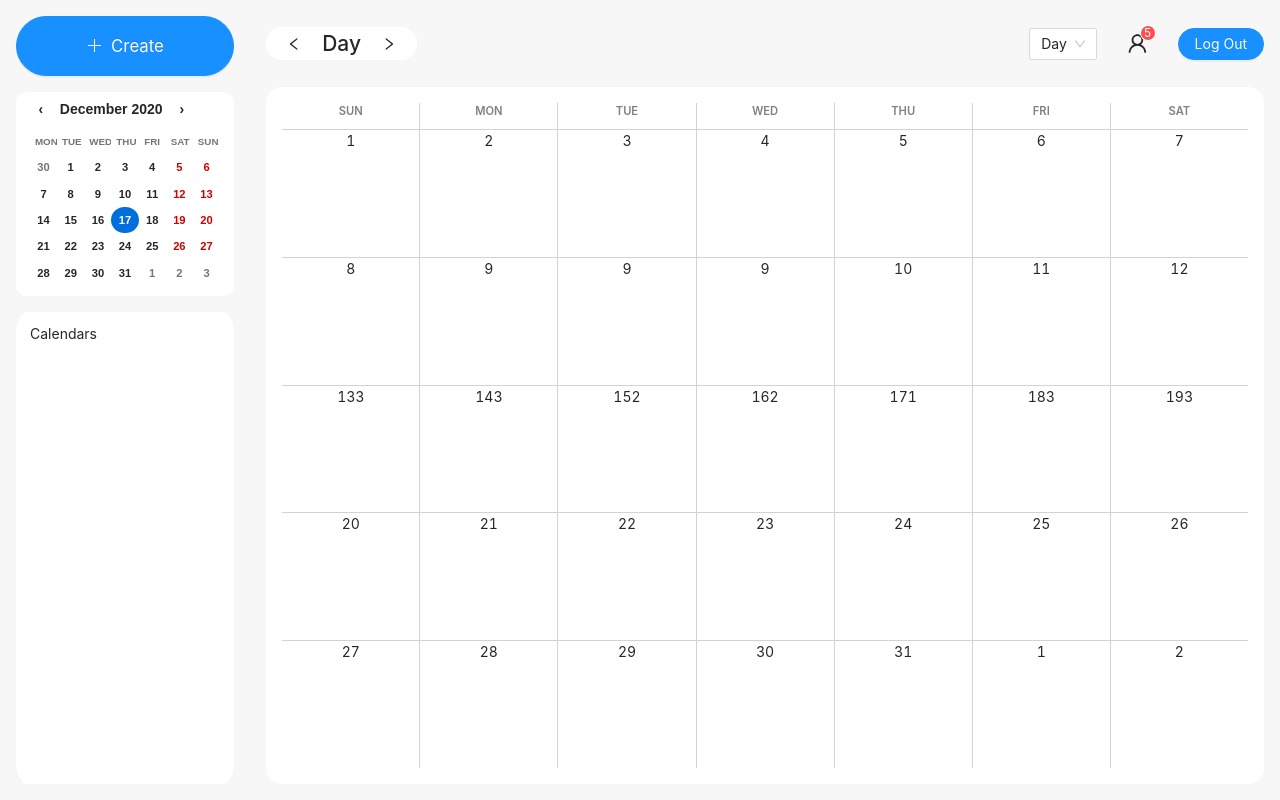
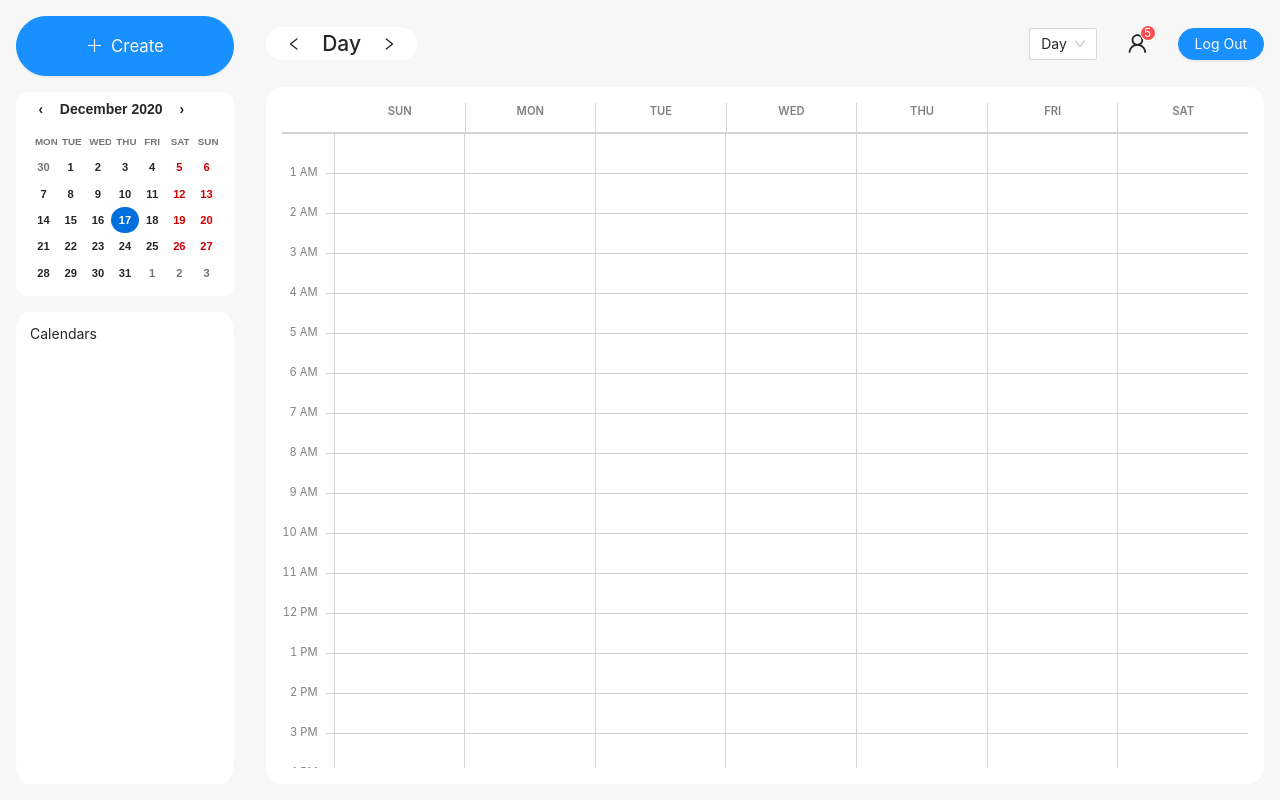
Before and after one commit to xuanlc113/spring-calendar, a React (Create React App) app in the folder client/: page / in a window 1280 px wide. Built offline with nearby package versions, Linux system fonts and the light colour scheme.

Commit message:
remove grid, use absolute positioning for events

```diff
--- a/client/src/content/Content.js
+++ b/client/src/content/Content.js
@@ -15,8 +15,8 @@ const Container = styled.div`
 export default function Content() {
   return (
     <Container>
-      <Month />
-      {/* <Week /> */}
+      {/* <Month /> */}
+      <Week />
       {/* <Day /> */}
     </Container>
   );
--- a/client/src/content/schedule/Grid.js
+++ b/client/src/content/schedule/Grid.js
@@ -5,11 +5,8 @@ const Container = styled.div`
   width: 100%;
 `;
 
-const TimeGrid = styled.div`
-  flex: 1;
-  display: grid;
-  grid-template-columns: repeat(6, 1fr);
-  grid-template-rows: repeat(96, minmax(10px, 1fr));
+const Board = styled.div`
+  width: 95%;
 `;
 
 const GridLine = styled.div`
@@ -19,11 +16,14 @@ const GridLine = styled.div`
   position: absolute;
   top: 0;
   grid-template-columns: 1fr;
-  grid-template-rows: repeat(24, 1fr);
-  border-left: 1px solid lightgrey;
+  grid-template-rows: repeat(24, 40px);
 
   & > span:not(:last-child) {
     border-bottom: 1px solid lightgrey;
+  }
+
+  & > span {
+    border-left: 1px solid lightgrey;
   }
 `;
 
@@ -37,7 +37,7 @@ export default function Grid() {
   }
   return (
     <Container>
-      <TimeGrid />
+      <Board>{/* <div>absolute events</div> */}</Board>
       <GridLine>{gridBlock()}</GridLine>
     </Container>
   );
--- a/client/src/content/schedule/Timeline.js
+++ b/client/src/content/schedule/Timeline.js
@@ -7,7 +7,7 @@ const Container = styled.div`
 const Timestamps = styled.div`
   height: 100%;
   display: grid;
-  grid-template-rows: repeat(24, 1fr);
+  grid-template-rows: repeat(24, 40px);
 
   & > p {
     text-align: right;
@@ -24,7 +24,7 @@ const Gap = styled.div`
   margin-left: 0.5rem;
   height: 100%;
   display: grid;
-  grid-template-rows: repeat(24, 1fr);
+  grid-template-rows: repeat(24, 40px);
 
   & > span:not(:last-child) {
     border-bottom: 1px solid lightgrey;
```
Also changed, not shown: 1 other file (tests, documents, lock files or other folders).
